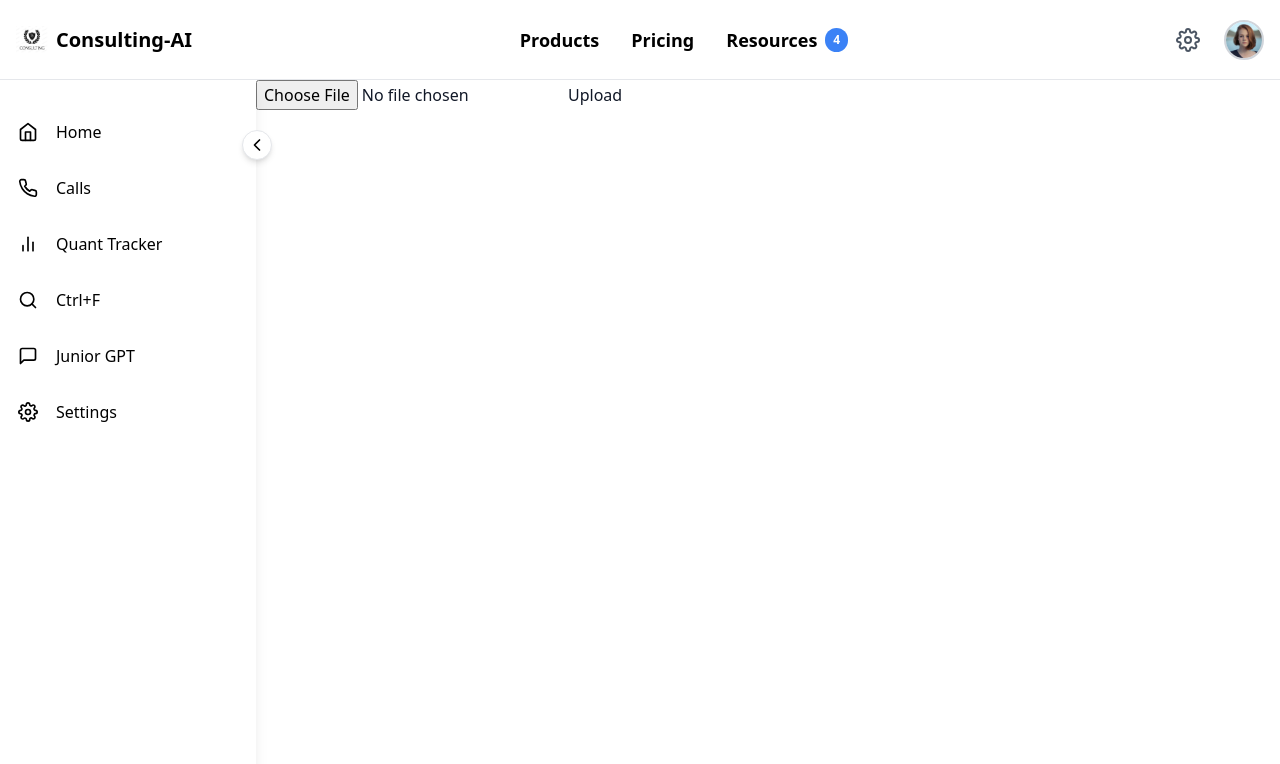
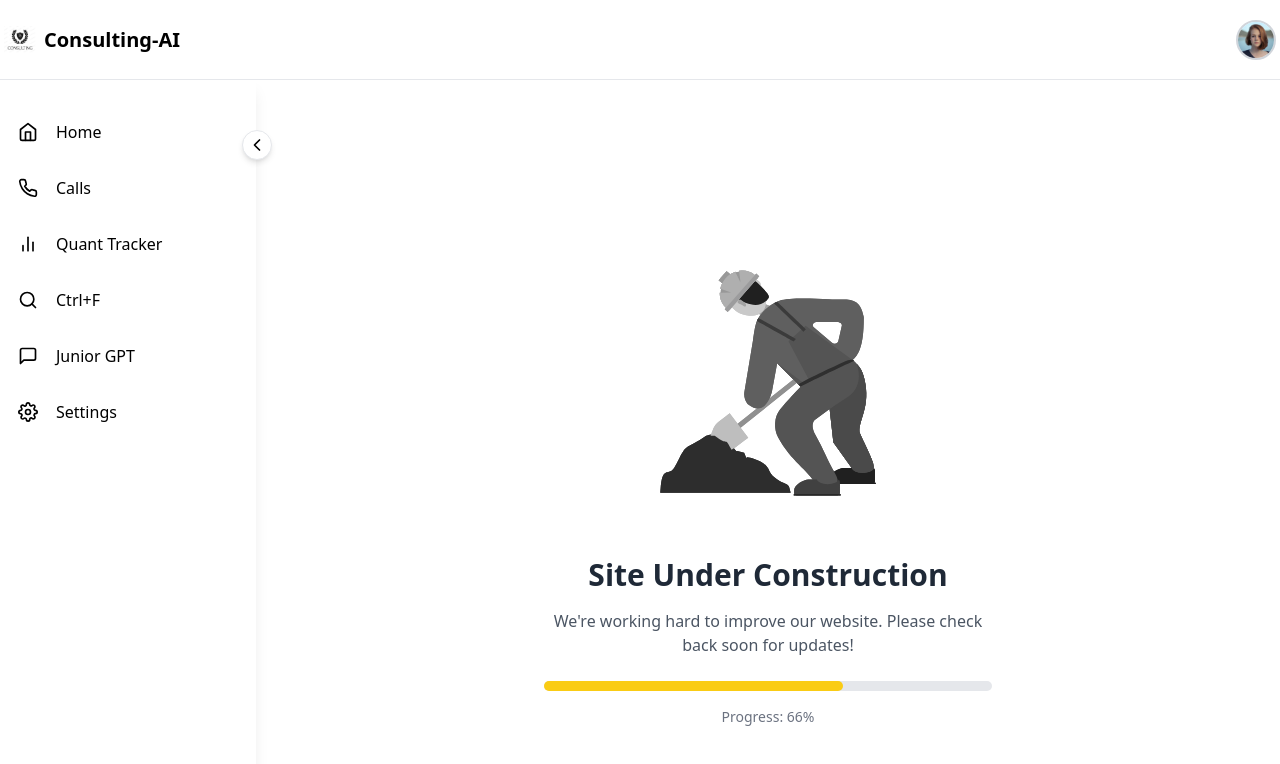
Before and after one commit to rajakalai/consulting-ai, a Next.js app: page /ctrl-f in a window 1280 px wide. Shown: the top 764 px of the page. Built offline with nearby package versions, Linux system fonts and the light colour scheme.

Commit message:
remove the header menus
Add the construction page

```diff
--- /dev/null
+++ b/app/components/Construction.tsx
@@ -0,0 +1,27 @@
+import Image from 'next/image';
+
+export default function Home() {
+  return (
+    <div className="min-h-screen bg-white flex flex-col items-center justify-center p-4">
+      <div className="max-w-md w-full text-center">
+        <Image
+          src="/construction.svg"
+          alt="Under Construction"
+          width={300}
+          height={200}
+          className="mx-auto mb-6"
+        />
+        <h1 className="text-3xl font-bold text-gray-800 mb-4">
+          Site Under Construction
+        </h1>
+        <p className="text-gray-600 mb-6">
+          We're working hard to improve our website. Please check back soon for updates!
+        </p>
+        <div className="w-full bg-gray-200 rounded-full h-2.5 mb-4">
+          <div className="bg-yellow-400 h-2.5 rounded-full w-2/3"></div>
+        </div>
+        <p className="text-sm text-gray-500">Progress: 66%</p>
+      </div>
+    </div>
+  );
+}
--- a/app/components/Header-1.tsx
+++ b/app/components/Header-1.tsx
@@ -4,24 +4,24 @@ import { FiSettings } from 'react-icons/fi'
 
 export default function Header() {
   return (
-    <header className="bg-white text-black shadow-lg p-4 h-20 border-b border-gray-200"> {/* Added border-b */}
+    <header className="bg-white text-black shadow-lg py-4 px-1 h-20 border-b border-gray-200"> {/* Added border-b */}
       <div className="container mx-auto h-full flex items-center justify-between">
         <div className="flex items-center">
           <Image src="/consulting-ai-logo.png" alt="Consulting AI Logo" width={32} height={32} />
           <span className="ml-2 font-bold text-xl">Consulting-AI</span>
         </div>
-        <nav className="flex space-x-8">
+        {/* <nav className="flex space-x-8">
           <Link href="/products" className="text-lg font-semibold hover:text-gray-600">Products</Link>
           <Link href="/pricing" className="text-lg font-semibold hover:text-gray-600">Pricing</Link>
           <Link href="/resources" className="text-lg font-semibold hover:text-gray-600 flex items-center">
             Resources
             <span className="ml-2 bg-blue-500 text-white text-xs rounded-full px-2 py-1">4</span>
           </Link>
-        </nav>
+        </nav> */}
         <div className="flex items-center space-x-6">
-          <button className="text-gray-600 hover:text-black">
+          {/* <button className="text-gray-600 hover:text-black">
             <FiSettings size={24} />
-          </button>
+          </button> */}
           <div className="w-10 h-10 rounded-full border-2 border-gray-300 overflow-hidden">
             <Image
               src="/user.jpg"
--- a/app/ctrl-f/page.tsx
+++ b/app/ctrl-f/page.tsx
@@ -1,66 +1,70 @@
-"use client"
-import { useState, ChangeEvent } from 'react';
+import Construction from '../components/Construction'
 
-interface UploadFileProps {
-  presignedUrl: string;
-}
+export default Construction;
 
-const UploadFile = () => {
-  const [file, setFile] = useState<File | null>(null);
-  const [uploading, setUploading] = useState(false);
-  const [message, setMessage] = useState('');
+// "use client"
+// import { useState, ChangeEvent } from 'react';
 
-  const handleFileChange = (e: ChangeEvent<HTMLInputElement>) => {
-    if (e.target.files && e.target.files.length > 0) {
-      setFile(e.target.files[0]);
-    }
-  };
+// interface UploadFileProps {
+//   presignedUrl: string;
+// }
 
-  const handleUpload = async () => {
-    if (!file) {
-      alert('Please select a file first.');
-      return;
-    }
+// const UploadFile = () => {
+//   const [file, setFile] = useState<File | null>(null);
+//   const [uploading, setUploading] = useState(false);
+//   const [message, setMessage] = useState('');
 
-    setUploading(true);
-    setMessage('');
+//   const handleFileChange = (e: ChangeEvent<HTMLInputElement>) => {
+//     if (e.target.files && e.target.files.length > 0) {
+//       setFile(e.target.files[0]);
+//     }
+//   };
 
-    try {
-      // Upload the file to S3 using the pre-signed URL
-      let presignedUrl = "https://aicopilotstack-s3bucketaicopilotbucket4dc2ab34-me2vzgypakcv.s3.amazonaws.com/54d062c0-2946-4026-a12a-619bd805f2e9/3ba7ae7f-dc16-47d0-83eb-e65bfbdeeebb/deepgram-test.mp3?X-Amz-Algorithm=AWS4-HMAC-SHA256&X-Amz-Credential=ASIAZI2LDHWYA2CNXGUA%2F20240630%2Fap-south-1%2Fs3%2Faws4_request&X-Amz-Date=20240630T184317Z&X-Amz-Expires=3600&X-Amz-SignedHeaders=host%3Bx-amz-meta-call_id&X-Amz-Security-Token=IQoJb3JpZ2luX2VjEJP%2F%2F%2F%2F%2F%2F%2F%2F%2F%2FwEaCmFwLXNvdXRoLTEiRzBFAiA90vOHCNA3QgIiW5%2FW8Wg2IkolI9uMFA2kvxuI0OuKUAIhAOSRmbJO%2B4rknDkCnxkytVVmNfW63gG2bqdUIOpWxKakKooDCEwQABoMNjM3NDIzMjcxMzQ0Igztj49G%2FrfjPFvPadkq5wJOcLVlBY%2FkO4aCkCiCC6D5yOP3q2%2BpjnvMt7CM4tzbWd7S5k6H%2FaIY9ZcYGxDDHKkLU8ZpaCshvEgWCe4oeFbnYZU1eT63th82MX7OWXc7AJscQ389g0k6KVwAyy6T65wkgBzyP1CvWVD8VWHZ9ulGZpO8Ww5hm3ZNisRyaIF2c1pV5FAbCTu%2BlUakFLbwKqcP0PkgaSYEKpepx3McYgXLOPmXD4M5yl0CiqufPihOrpiWuzlgxRYjh%2BX8uTJWr4wdmUVwj%2FAtd2pUk5nmYqwsv%2B6hbalArOKcWFHRpyQ0Ww9T2%2FOwC6tgiKzWxf49BW6md1A3jxssgtvTYpSqlhmV7SN%2Bjo%2Bj9d5t8VrGwxV7VwsvQhesQMOH6tJPquDNjpXOwahkRSS6JvKFZsbxyWeY0iiSX%2BVhy1%2FzYPmjngS1lfe5mEBbiKYqIB7D23oMvoHnaOmWfhPMfR7P9UEN51lD8IJalypmEzCTzIa0BjqdAVVPN7X2zGruN%2F55EM1qOEi3MaZmwAqbtoArXrco9m9AXFRzWXfXThWDd3ZHLxMqsia%2FeHeD3vg0qhZG26YWoyjMxMnDhQoXO62f167lHZWD%2FaDG9Fos54Ixr8ZtKxZy4W%2BSNGhnm%2BJlv50xjfJKQKp8Gapg53I%2FnJvOLF0tP5bAFiAt%2BfkVUaeRUBz9pf7yNi0olM0eeWsy2OFLD5k%3D&X-Amz-Signature=f2b1eebb064e9cce06180b0a4f8c258ac393158878f450ad2a769a64bf9d3f89"
-      const response = await fetch(presignedUrl, {
-        method: 'PUT',
-        headers: {
-          'Content-Type': file.type,
-          'x-amz-meta-call_id': 'e0e2335d-f38e-4879-b531-4e29858f7b7d',
-          //'x-amz-acl': 'public-read', // Add this header if needed
-          // Add any other headers required by the pre-signed URL
-        },
-        body: file,
-      });
+//   const handleUpload = async () => {
+//     if (!file) {
+//       alert('Please select a file first.');
+//       return;
+//     }
 
-      if (response.ok) {
-        setMessage('File uploaded successfully!');
-      } else {
-        setMessage(`Failed to upload file. Status: ${response.status}`);
-      }
-    } catch (error) {
-      console.error('Error uploading file:', error);
-      setMessage('Failed to upload file.');
-    } finally {
-      setUploading(false);
-    }
-  };
+//     setUploading(true);
+//     setMessage('');
 
-  return (
-    <div>
-      <input type="file" onChange={handleFileChange} accept="audio/*,video/*" />
-      <button onClick={handleUpload} disabled={uploading}>
-        {uploading ? 'Uploading...' : 'Upload'}
-      </button>
-      {message && <p>{message}</p>}
-    </div>
-  );
-};
+//     try {
+//       // Upload the file to S3 using the pre-signed URL
+//       let presignedUrl = "https://aicopilotstack-s3bucketaicopilotbucket4dc2ab34-me2vzgypakcv.s3.amazonaws.com/54d062c0-2946-4026-a12a-619bd805f2e9/3ba7ae7f-dc16-47d0-83eb-e65bfbdeeebb/deepgram-test.mp3?X-Amz-Algorithm=AWS4-HMAC-SHA256&X-Amz-Credential=ASIAZI2LDHWYA2CNXGUA%2F20240630%2Fap-south-1%2Fs3%2Faws4_request&X-Amz-Date=20240630T184317Z&X-Amz-Expires=3600&X-Amz-SignedHeaders=host%3Bx-amz-meta-call_id&X-Amz-Security-Token=IQoJb3JpZ2luX2VjEJP%2F%2F%2F%2F%2F%2F%2F%2F%2F%2FwEaCmFwLXNvdXRoLTEiRzBFAiA90vOHCNA3QgIiW5%2FW8Wg2IkolI9uMFA2kvxuI0OuKUAIhAOSRmbJO%2B4rknDkCnxkytVVmNfW63gG2bqdUIOpWxKakKooDCEwQABoMNjM3NDIzMjcxMzQ0Igztj49G%2FrfjPFvPadkq5wJOcLVlBY%2FkO4aCkCiCC6D5yOP3q2%2BpjnvMt7CM4tzbWd7S5k6H%2FaIY9ZcYGxDDHKkLU8ZpaCshvEgWCe4oeFbnYZU1eT63th82MX7OWXc7AJscQ389g0k6KVwAyy6T65wkgBzyP1CvWVD8VWHZ9ulGZpO8Ww5hm3ZNisRyaIF2c1pV5FAbCTu%2BlUakFLbwKqcP0PkgaSYEKpepx3McYgXLOPmXD4M5yl0CiqufPihOrpiWuzlgxRYjh%2BX8uTJWr4wdmUVwj%2FAtd2pUk5nmYqwsv%2B6hbalArOKcWFHRpyQ0Ww9T2%2FOwC6tgiKzWxf49BW6md1A3jxssgtvTYpSqlhmV7SN%2Bjo%2Bj9d5t8VrGwxV7VwsvQhesQMOH6tJPquDNjpXOwahkRSS6JvKFZsbxyWeY0iiSX%2BVhy1%2FzYPmjngS1lfe5mEBbiKYqIB7D23oMvoHnaOmWfhPMfR7P9UEN51lD8IJalypmEzCTzIa0BjqdAVVPN7X2zGruN%2F55EM1qOEi3MaZmwAqbtoArXrco9m9AXFRzWXfXThWDd3ZHLxMqsia%2FeHeD3vg0qhZG26YWoyjMxMnDhQoXO62f167lHZWD%2FaDG9Fos54Ixr8ZtKxZy4W%2BSNGhnm%2BJlv50xjfJKQKp8Gapg53I%2FnJvOLF0tP5bAFiAt%2BfkVUaeRUBz9pf7yNi0olM0eeWsy2OFLD5k%3D&X-Amz-Signature=f2b1eebb064e9cce06180b0a4f8c258ac393158878f450ad2a769a64bf9d3f89"
+//       const response = await fetch(presignedUrl, {
+//         method: 'PUT',
+//         headers: {
+//           'Content-Type': file.type,
+//           'x-amz-meta-call_id': 'e0e2335d-f38e-4879-b531-4e29858f7b7d',
+//           //'x-amz-acl': 'public-read', // Add this header if needed
+//           // Add any other headers required by the pre-signed URL
+//         },
+//         body: file,
+//       });
 
-export default UploadFile;
+//       if (response.ok) {
+//         setMessage('File uploaded successfully!');
+//       } else {
+//         setMessage(`Failed to upload file. Status: ${response.status}`);
+//       }
+//     } catch (error) {
+//       console.error('Error uploading file:', error);
+//       setMessage('Failed to upload file.');
+//     } finally {
+//       setUploading(false);
+//     }
+//   };
+
+//   return (
+//     <div>
+//       <input type="file" onChange={handleFileChange} accept="audio/*,video/*" />
+//       <button onClick={handleUpload} disabled={uploading}>
+//         {uploading ? 'Uploading...' : 'Upload'}
+//       </button>
+//       {message && <p>{message}</p>}
+//     </div>
+//   );
+// };
+
+// export default UploadFile;
--- a/app/quant-trackers/page.tsx
+++ b/app/quant-trackers/page.tsx
@@ -1,8 +1,3 @@
-export default function Calls() {
-    return (
-      <main className="flex-1 p-6">
-        <h2 className="text-2xl font-bold text-white mb-4">quant-tracker</h2>
-        {/* Add content specific to Calls page */}
-      </main>
-    )
-  }
+import Construction from '../components/Construction'
+
+export default Construction;
--- a/app/settings/page.tsx
+++ b/app/settings/page.tsx
@@ -1,8 +1,82 @@
-export default function Calls() {
-    return (
-      <main className="flex-1 p-6">
-        <h2 className="text-2xl font-bold text-white mb-4">settings</h2>
-        {/* Add content specific to Calls page */}
-      </main>
-    )
-  }
+// import Construction from '../components/Construction'
+
+// export default Construction;
+
+// 'use client';
+// import { useState, useEffect } from 'react';
+
+// export default function Home() {
+//   const [progress, setProgress] = useState(0);
+
+//   useEffect(() => {
+//     const timer = setInterval(() => {
+//       setProgress((oldProgress) => {
+//         const newProgress = oldProgress + 1;
+//         return newProgress > 100 ? 0 : newProgress;
+//       });
+//     }, 100);
+
+//     return () => clearInterval(timer);
+//   }, []);
+
+//   return (
+//     <div className="min-h-screen bg-gradient-to-br from-yellow-200 to-orange-300 flex flex-col items-center justify-center p-4">
+//       <div className="bg-white rounded-lg shadow-xl p-8 max-w-md w-full text-center">
+//         <div className="w-64 h-64 mx-auto mb-6 relative">
+//           <svg xmlns="http://www.w3.org/2000/svg" viewBox="0 0 100 100" className="w-full h-full">
+//             <circle cx="50" cy="50" r="45" fill="#FFD700" />
+//             <circle cx="35" cy="40" r="5" fill="#000" />
+//             <circle cx="65" cy="40" r="5" fill="#000" />
+//             <path d="M35 70 Q50 80 65 70" fill="none" stroke="#000" strokeWidth="3" />
+//             <path d="M20 20 L80 20 L50 5 Z" fill="#FF6347" />
+//             <rect x="45" y="20" width="10" height="5" fill="#A52A2A" />
+//           </svg>
+//           <div className="absolute top-0 left-0 w-full h-full flex items-center justify-center">
+//             <div className="w-16 h-16 border-t-4 border-blue-500 border-solid rounded-full animate-spin"></div>
+//           </div>
+//         </div>
+//         <h1 className="text-3xl font-bold text-gray-800 mb-4">
+//           Oops! We're Still Building!
+//         </h1>
+//         <p className="text-gray-600 mb-6">
+//           Our digital construction crew is working overtime. Check back soon for something awesome!
+//         </p>
+//         <div className="w-full bg-gray-200 rounded-full h-2.5 mb-4">
+//           <div
+//             className="bg-blue-600 h-2.5 rounded-full transition-all duration-300 ease-out"
+//             style={{ width: `${progress}%` }}
+//           ></div>
+//         </div>
+//         <p className="text-sm text-gray-500">Progress: {progress}%</p>
+//       </div>
+//     </div>
+//   );
+// }
+
+import Image from 'next/image';
+
+export default function Home() {
+  return (
+    <div className="min-h-screen bg-white flex flex-col items-center justify-center p-4">
+      <div className="max-w-md w-full text-center">
+        <Image
+          src="/construction.svg"
+          alt="Under Construction"
+          width={300}
+          height={200}
+          className="mx-auto mb-6"
+        />
+        <h1 className="text-3xl font-bold text-gray-800 mb-4">
+          Site Under Construction
+        </h1>
+        <p className="text-gray-600 mb-6">
+          We're working hard to improve our website. Please check back soon for updates!
+        </p>
+        <div className="w-full bg-gray-200 rounded-full h-2.5 mb-4">
+          <div className="bg-yellow-400 h-2.5 rounded-full w-2/3"></div>
+        </div>
+        <p className="text-sm text-gray-500">Progress: 66%</p>
+      </div>
+    </div>
+  );
+}
```
Also changed, not shown: public/construction.svg (added).
